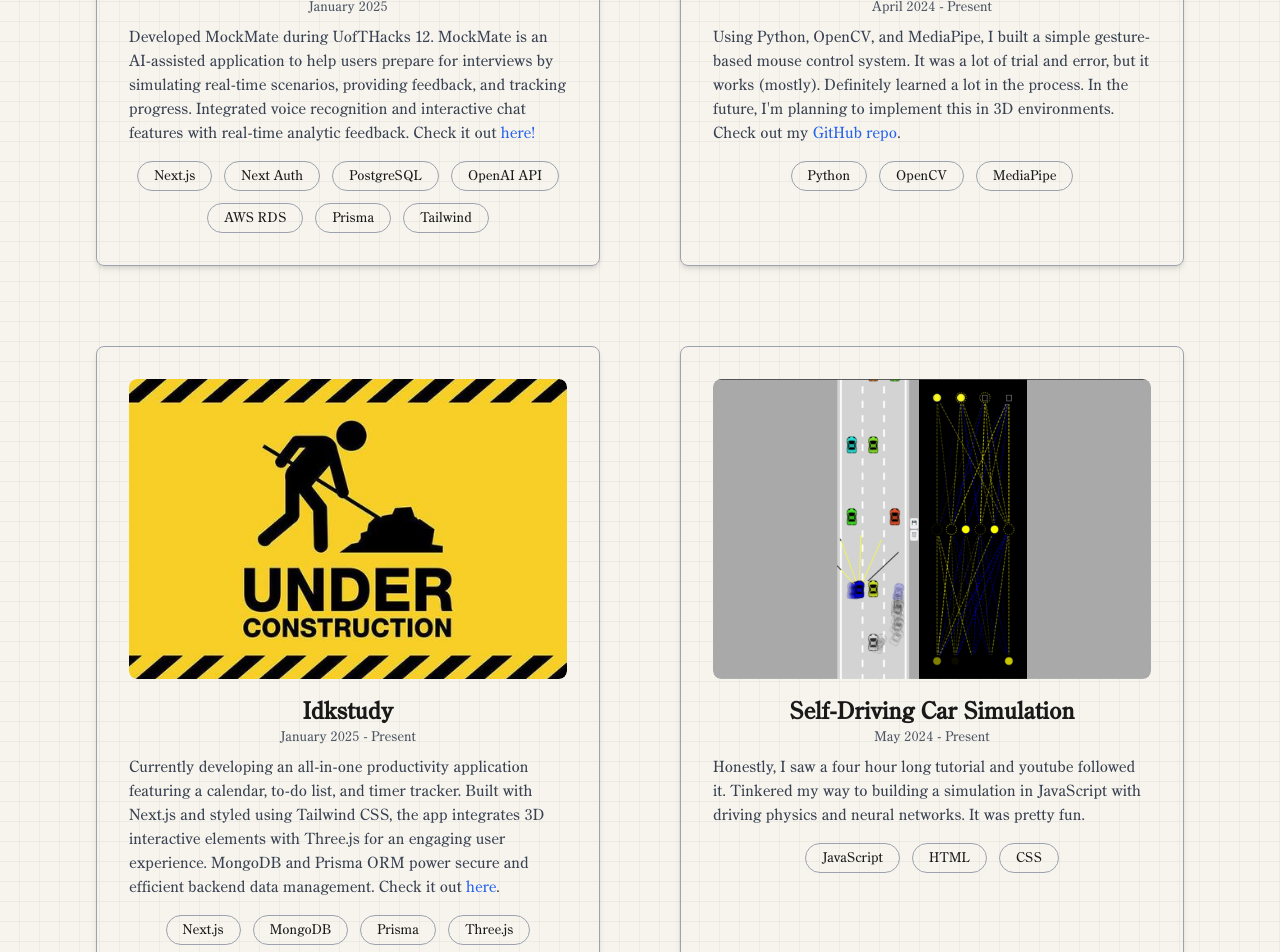
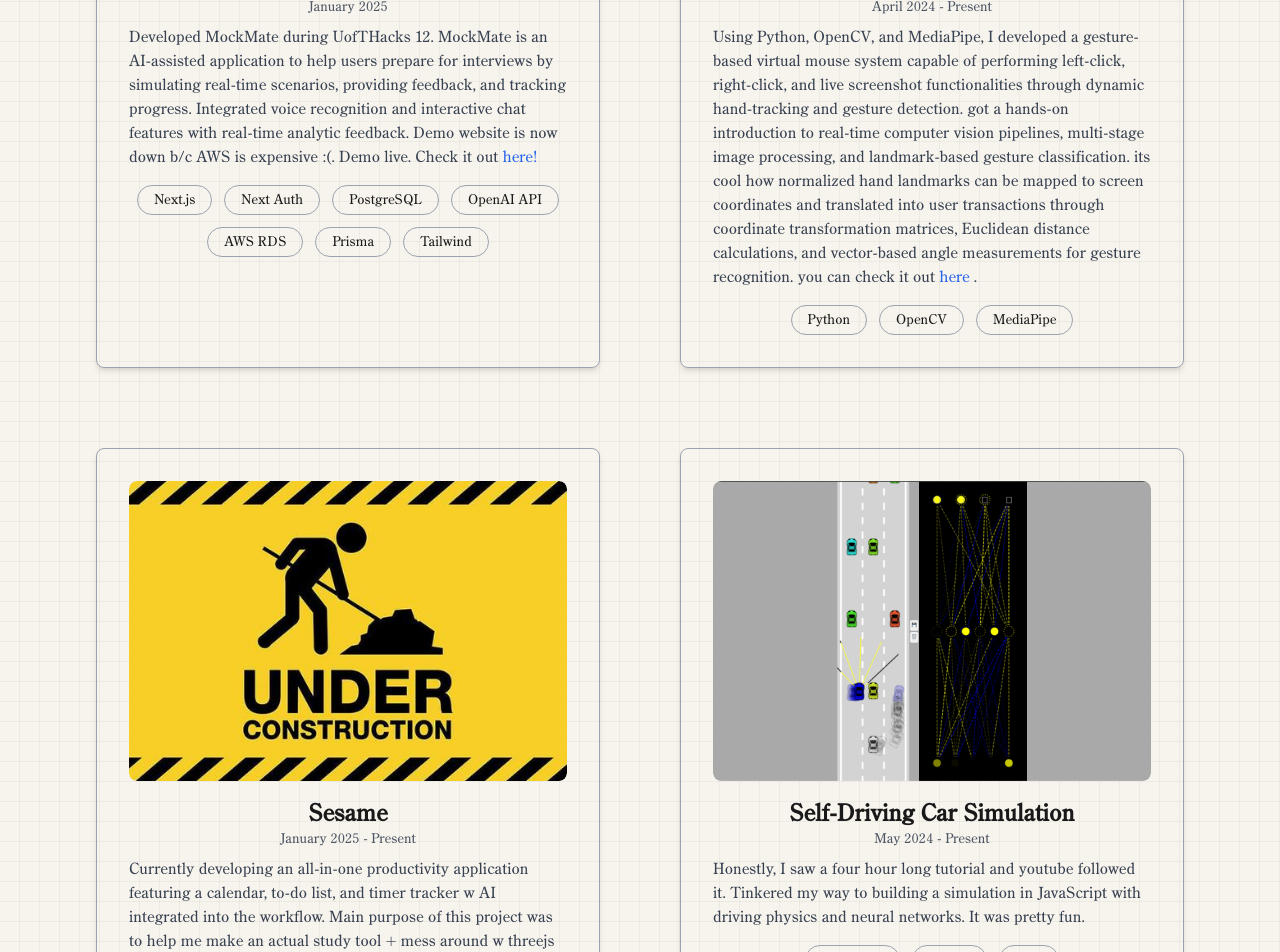
Before and after one commit to tmanzhe/web2, a Next.js app: page /Experience in a window 1280 px wide. Shown: the part 1020-1972 px from the top of the page. Built offline with nearby package versions, Linux system fonts and the light colour scheme.

Commit message:
updated info

```diff
--- a/app/Experience/page.tsx
+++ b/app/Experience/page.tsx
@@ -15,7 +15,7 @@ const projects: Project[] = [
     {
         title: "MockMate",
         description:
-            "Developed MockMate during UofTHacks 12. MockMate is an AI-assisted application to help users prepare for interviews by simulating real-time scenarios, providing feedback, and tracking progress. Integrated voice recognition and interactive chat features with real-time analytic feedback. Check it out <a href='https://github.com/tmanzhe/mockmate?tab=readme-ov-file' target='_blank' rel='noopener noreferrer' class='text-blue-600 hover:underline'> here!</a>",
+            "Developed MockMate during UofTHacks 12. MockMate is an AI-assisted application to help users prepare for interviews by simulating real-time scenarios, providing feedback, and tracking progress. Integrated voice recognition and interactive chat features with real-time analytic feedback. Demo website is now down b/c AWS is expensive :(. Demo live. Check it out <a href='https://github.com/tmanzhe/mockmate?tab=readme-ov-file' target='_blank' rel='noopener noreferrer' class='text-blue-600 hover:underline'> here!</a>",
         technologies: ["Next.js", "Next Auth", "PostgreSQL", "OpenAI API", "AWS RDS", "Prisma", "Tailwind"],
         images: ["/demo/mockmatedemo1.png", "/demo/mockmatedemo2.png","/demo/mockmatedemo3.png"],
         date: "January 2025",
@@ -23,16 +23,16 @@ const projects: Project[] = [
     {
         title: "Virtual Mouse",
         description:
-            "Using Python, OpenCV, and MediaPipe, I built a simple gesture-based mouse control system. It was a lot of trial and error, but it works (mostly). Definitely learned a lot in the process. In the future, I'm planning to implement this in 3D environments. Check out my <a href='https://github.com/tmanzhe/virtual_mouse' target='_blank' rel='noopener noreferrer' class='text-blue-600 hover:underline'>GitHub repo</a>.",
+            "Using Python, OpenCV, and MediaPipe, I developed a gesture-based virtual mouse system capable of performing left-click, right-click, and live screenshot functionalities through dynamic hand-tracking and gesture detection. got a hands-on introduction to real-time computer vision pipelines, multi-stage image processing, and landmark-based gesture classification. its cool how normalized hand landmarks can be mapped to screen coordinates and translated into user transactions through coordinate transformation matrices, Euclidean distance calculations, and vector-based angle measurements for gesture recognition. you can check it out <a href='https://github.com/tmanzhe/virtual_mouse' target='_blank' rel='noopener noreferrer' class='text-blue-600 hover:underline'> here </a>.",
         technologies: ["Python", "OpenCV", "MediaPipe"],
         images: ["/demo/virtual-mouse.png", "/demo/clicker.png"],
         date: "April 2024 - Present",
     },
     {
-        title: "Idkstudy",
+        title: "Sesame",
         description:
-            "Currently developing an all-in-one productivity application featuring a calendar, to-do list, and timer tracker. Built with Next.js and styled using Tailwind CSS, the app integrates 3D interactive elements with Three.js for an engaging user experience. MongoDB and Prisma ORM power secure and efficient backend data management. Check it out <a href='https://github.com/tmanzhe/idkstudy' target='_blank' rel='noopener noreferrer' class='text-blue-600 hover:underline'> here</a>.",
-        technologies: ["Next.js", "MongoDB", "Prisma", "Three.js", "Tailwind"],
+            "Currently developing an all-in-one productivity application featuring a calendar, to-do list, and timer tracker w AI integrated into the workflow. Main purpose of this project was to help me make an actual study tool + mess around w threejs and get familiar with springboot. Check it out <a href='https://github.com/tmanzhe/idkstudy' target='_blank' rel='noopener noreferrer' class='text-blue-600 hover:underline'> here</a>.",
+        technologies: ["Next.js", "Supabase", "SpringBoot", "Three.js", "PostgresSql", "JWT","OpenAI API"],
         images: ["/assets/underconstruction.jpg"],
         date: "January 2025 - Present",
     },
@@ -192,7 +192,7 @@ const Page: React.FC = () => {
                     <h2 className="text-4xl sm:text-5xl font-bold mb-12">resume</h2>
                     <div className="w-full aspect-[8.5/11] max-w-4xl mx-auto border border-gray-400 shadow-lg rounded-lg overflow-hidden">
                         <iframe
-                            src="https://drive.google.com/file/d/1z0CojBn7wjCbDhtJ9ds4J42ntFItWLn5/view?usp=sharing"
+                            src="/assets/trumanfinalresume.pdf"
                             className="w-full h-full"
                             allow="autoplay"
                         ></iframe>
--- a/app/Footer/page.tsx
+++ b/app/Footer/page.tsx
@@ -27,7 +27,7 @@ const Page = () => {
                 </li>
                 <li>
                     <a
-                        href="https://drive.google.com/file/d/1z0CojBn7wjCbDhtJ9ds4J42ntFItWLn5/view?usp=sharing"
+                        href="https://drive.google.com/file/d/16hiUgTfrfKrfaXWOv0rQTZpwBRUr5pMo/view?usp=sharing"
                         target="_blank"
                         rel="noopener noreferrer"
                         className="text-gray-600 hover:text-gray-300 transition duration-300 ease-in-out"
```
Also changed, not shown: 1 other file (tests, documents, lock files or other folders).
